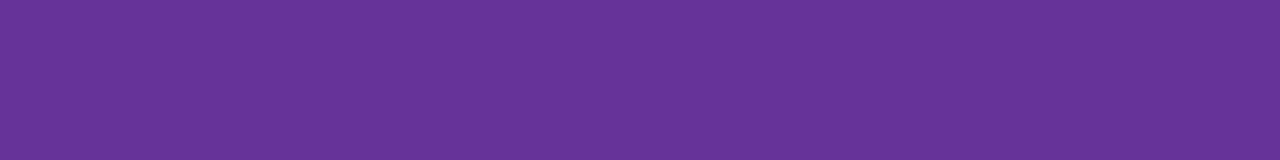
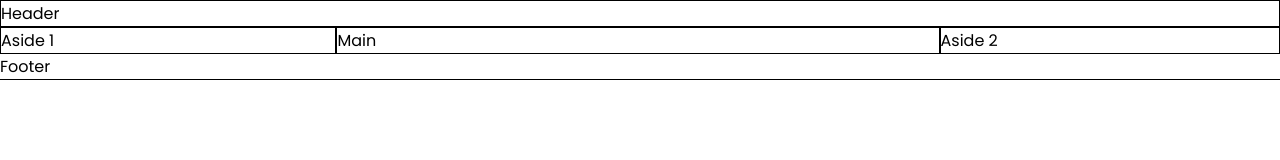
Before and after one commit to billyenglish/Book_Library, a website built with webpack: page src/template.html in a window 1280 px wide. Built offline with nearby package versions, Linux system fonts and the light colour scheme.

Commit message:
Setting up grid layout.

```diff
--- a/src/styles.css
+++ b/src/styles.css
@@ -1,3 +1,65 @@
+@import url('https://fonts.googleapis.com/css2?family=Poppins:ital,wght@0,100;0,200;0,300;0,400;0,500;0,600;0,700;0,800;0,900;1,100;1,200;1,300;1,400;1,500;1,600;1,700;1,800;1,900&display=swap');
+
+* {
+    margin: 0;
+    padding: 0;
+    box-sizing: border-box;
+}
+
+/* Body Section */
+
 body {
-    background-color: rebeccapurple;
+    font-family: Poppins, Arial, Helvetica, sans-serif;
+    min-width: 100%;
 }
+
+#grid-container {
+    display: grid;
+    grid-template-areas:
+        "header header header header header header header header"
+        "aside-1 aside-1 main main main main aside-2 aside-2"
+        "footer footer footer footer footer footer footer footer";
+}
+
+/* Header Section */
+
+header {
+    border: 1px solid #000;
+    grid-area: header;
+}
+
+/* Main Section */
+
+main {
+    border: 1px solid #000;
+    grid-area: main;
+}
+
+#main {
+}
+
+/* Aside */
+
+aside {
+}
+
+/* Aside 1 Section */
+
+#aside-1 {
+    border: 1px solid #000;
+    grid-area: aside-1;
+}
+
+/* Aside 2 Section */
+
+#aside-2 {
+    border: 1px solid #000;
+    grid-area: aside-2;
+}
+
+/* Footer Section */
+
+footer {
+    outline: 1px solid #000;
+    grid-area: footer;
+}
--- a/src/template.html
+++ b/src/template.html
@@ -3,9 +3,25 @@
 <head>
     <meta charset="UTF-8">
     <meta name="viewport" content="width=device-width, initial-scale=1.0">
-    <title>Document</title>
+    <title>Virtual Library</title>
 </head>
 <body>
-
+    <div id="grid-container">
+        <header id="">
+            Header
+        </header>
+        <main id="main">
+            Main
+        </main>
+        <aside id="aside-1">
+            Aside 1
+        </aside>
+        <aside id="aside-2">
+            Aside 2
+        </aside>
+        <footer id="footer">
+            Footer
+        </footer>
+    </div>
 </body>
 </html>
```
